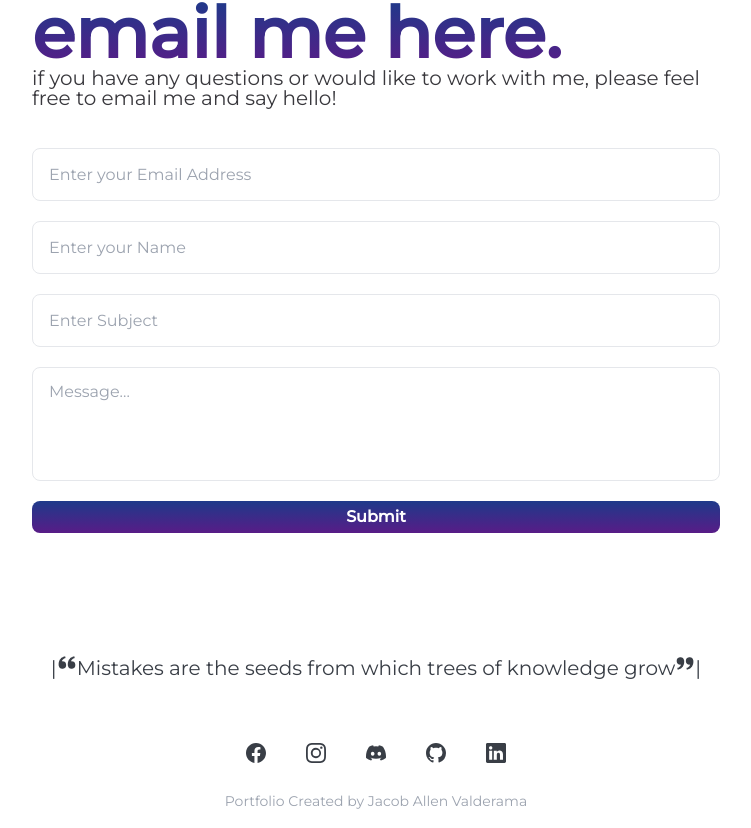
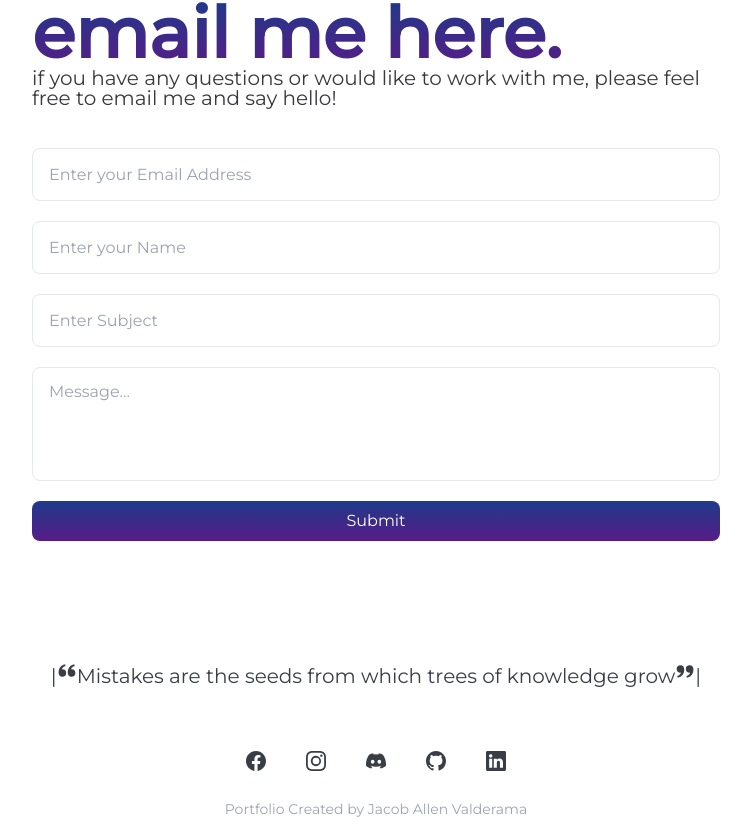
Before and after one commit to DropitupQwerty/MyNewPortfolio, a React (Vite) app: page / in a window 1280 px wide. Shown: the part 2563-3391 px from the top of the page, without its empty margins (264-1015 px from the left). Built offline with nearby package versions, Linux system fonts and the light colour scheme.

Commit message:
New Update

```diff
--- a/src/page/HomePage/GetIntouch/index.tsx
+++ b/src/page/HomePage/GetIntouch/index.tsx
@@ -47,7 +47,7 @@ export const GetInTouch = () => {
                             <input id="subject" name='subject' className={twMerge('w-full p-4 border  rounded-lg focus:shadow-purple-900 focus:shadow outline-none','duration-[1600ms] transition-all ', currrentView ? 'opacity-100' : 'opacity-0')} placeholder='Enter Subject'/>
                             <textarea name='message' rows={5} className={twMerge('resize-none border rounded-lg p-4 focus:shadow-purple-900 focus:shadow outline-none','duration-[1900ms] transition-all ', currrentView ? 'opacity-100' : 'opacity-0')} placeholder='Message... '/>
                             <div className={twMerge('w-full flex justify-center','duration-1000 transition-all ', currrentView ? 'opacity-100' : 'opacity-0')}>
-                                <button type="submit" className='font-bold  rounded-lg  py-2 w-full bg-gradient-to-t from-purple-900 to-blue-900 text-white '>Submit</button>
+                                <button type="submit" className=' rounded-lg   p-3 w-full bg-gradient-to-t from-purple-900 to-blue-900 text-white '>Submit</button>
                             </div>
                         </div>
                     </form>
```
